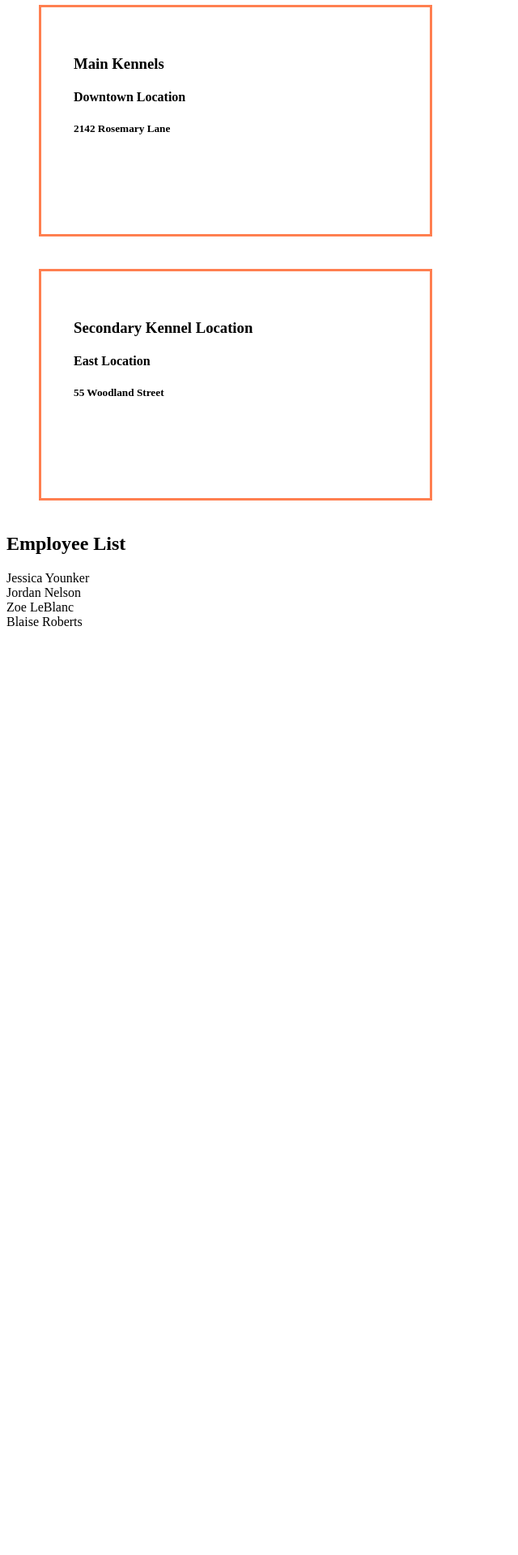
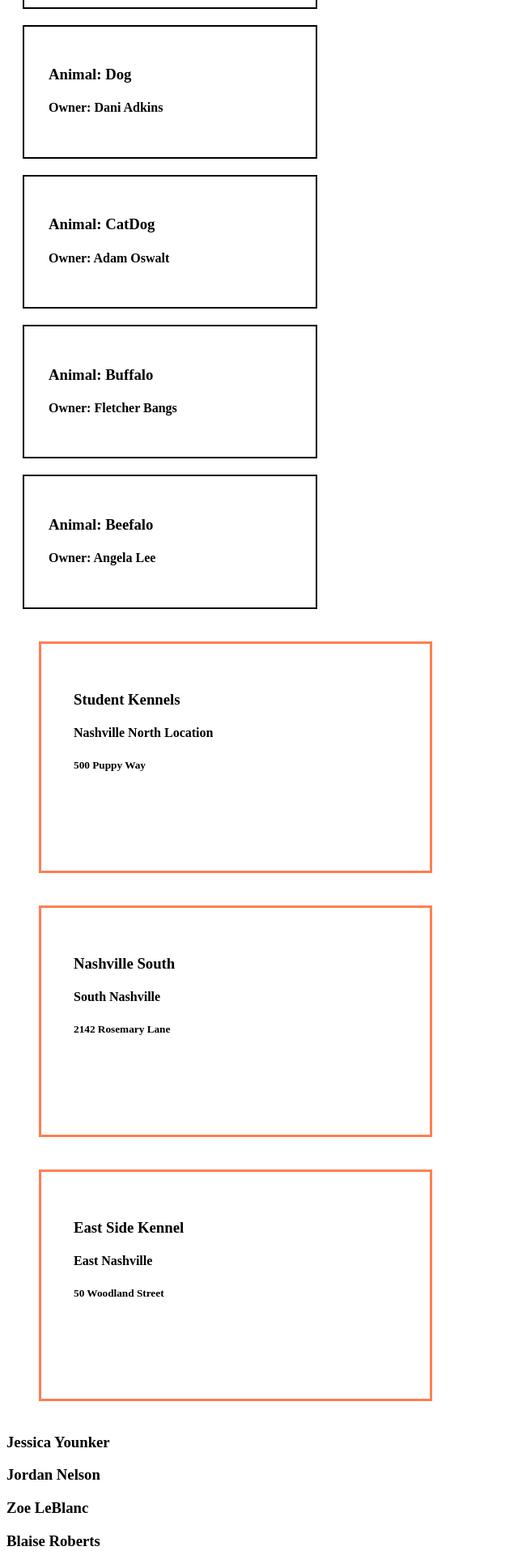
Before and after one commit to sdana/react-kennel-practice, a React (Create React App) app: page / in a window 1280 px wide. Shown: the part 360-2280 px from the top of the page at 81% size, without its empty margins (0-640 px from the left). Before the commit the page ends 1145 px from the top, so only its background shows below. Built offline with nearby package versions, Linux system fonts and the light colour scheme.

Commit message:
added owners and animals and some styling

```diff
--- /dev/null
+++ b/src/AnimalList.js
@@ -0,0 +1,19 @@
+import React, { Component } from "react";
+
+export default class EmployeeList extends Component {
+    render() {
+        console.log(this.props.employees);
+        return (
+            <React.Fragment>
+                {
+                    this.props.animals.map((animal, index) =>
+                        <div class="animals-card">
+                            <h3>Animal: {animal.name}</h3>
+                            <h4>Owner: {this.props.owners[index].name}</h4>
+                        </div>
+                    )
+                }
+            </React.Fragment>
+        );
+    }
+}
--- a/src/EmployeeList.js
+++ b/src/EmployeeList.js
@@ -1,16 +1,18 @@
-import ReactDOM from "react-dom"
-import React, { Component } from 'react'
+import React, { Component } from "react";
 
 export default class EmployeeList extends Component {
-    render() {
-        return (
-            <article>
-                <h1>Employee List</h1>
-                <section>Jessica Younker</section>
-                <section>Jordan Nelson</section>
-                <section>Zoe LeBlanc</section>
-                <section>Blaise Roberts</section>
-            </article>
-        );
-    }
+  render() {
+    console.log(this.props.employees);
+    return (
+      <React.Fragment>
+        {
+            this.props.employees.map(employee =>
+                <div>
+                    <h3>{employee.name}</h3>
+                </div>
+        )
+        }
+      </React.Fragment>
+    );
+  }
 }
--- a/src/Kennel.js
+++ b/src/Kennel.js
@@ -1,14 +1,60 @@
 import React, { Component } from 'react'
 import ReactDOM from 'react-dom'
 import EmployeeList from "./EmployeeList"
-import LocationList from './LocationList';
+import LocationList from "./LocationList"
+import AnimalList from "./AnimalList"
 
 export default class Kennel extends Component {
+    state = {
+        employees: [
+            {id: 1, name: "Jessica Younker" },
+            {id: 2, name: "Jordan Nelson" },
+            {id: 3, name: "Zoe LeBlanc" },
+            {id: 4, name: "Blaise Roberts" }
+        ],
+        locations: [
+            {
+                id: 1,
+                name: "Student Kennels",
+                area: "Nashville North Location",
+                addr: "500 Puppy Way"
+            },
+            {
+                id: 2,
+                name: "Nashville South",
+                area: "South Nashville",
+                addr: "2142 Rosemary Lane"
+            },
+            {
+                id: 3,
+                name: "East Side Kennel",
+                area: "East Nashville",
+                addr: "50 Woodland Street"
+            }
+        ],
+        animals: [
+            {id: 1, name: "Panther"},
+            {id: 2, name: "Cat"},
+            {id: 3, name: "Dog"},
+            {id: 4, name: "CatDog"},
+            {id: 5, name: "Buffalo"},
+            {id: 6, name: "Beefalo"}
+        ],
+        owners: [
+            { id: 1, name: "Ryan Tanay" },
+            { id: 2, name: "Emma Beaton" },
+            { id: 3, name: "Dani Adkins" },
+            { id: 4, name: "Adam Oswalt" },
+            { id: 5, name: "Fletcher Bangs" },
+            { id: 6, name: "Angela Lee" }
+        ]
+    }
     render() {
         return (
             <React.Fragment>
-                <LocationList />
-                <EmployeeList />
+                <AnimalList animals={this.state.animals} owners={this.state.owners}/>
+                <LocationList locations={this.state.locations} />
+                <EmployeeList employees={this.state.employees} />
             </React.Fragment>
         );
     }
--- a/src/LocationList.js
+++ b/src/LocationList.js
@@ -1,25 +1,16 @@
-import ReactDOM from "react-dom";
 import React, { Component } from "react";
 
 export default class LocationList extends Component {
   render() {
     return (
       <React.Fragment>
-        <div className="location-div">
-          <h3>Student Kennels</h3>
-          <h4>Nashville North Location</h4>
-          <h5>500 Puppy Way</h5>
-        </div>
-        <div className="location-div">
-          <h3>Main Kennels</h3>
-          <h4>Downtown Location</h4>
-          <h5>2142 Rosemary Lane</h5>
-        </div>
-        <div className="location-div">
-          <h3>Secondary Kennel Location</h3>
-          <h4>East Location</h4>
-          <h5>55 Woodland Street</h5>
-        </div>
+        {this.props.locations.map(location =>
+          <div className="location-div">
+            <h3>{location.name}</h3>
+            <h4>{location.area}</h4>
+            <h5>{location.addr}</h5>
+          </div>
+        )}
       </React.Fragment>
     );
   }
--- a/src/main.css
+++ b/src/main.css
@@ -5,3 +5,10 @@
     height: 200px;
     padding: 40px;
 }
+
+.animals-card {
+    border: 2px solid black;
+    margin: 20px;
+    width: 300px;
+    padding: 30px;
+}
```
